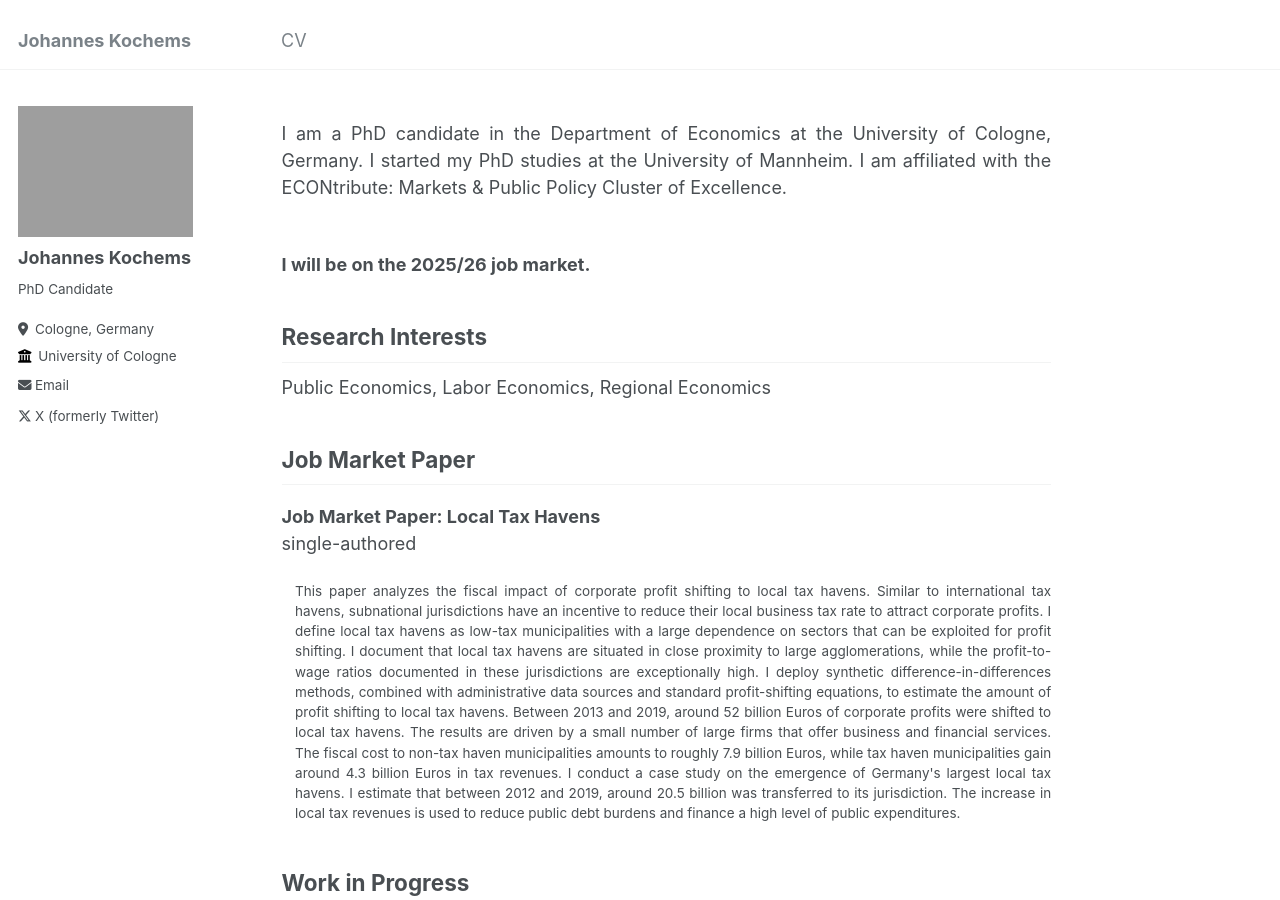
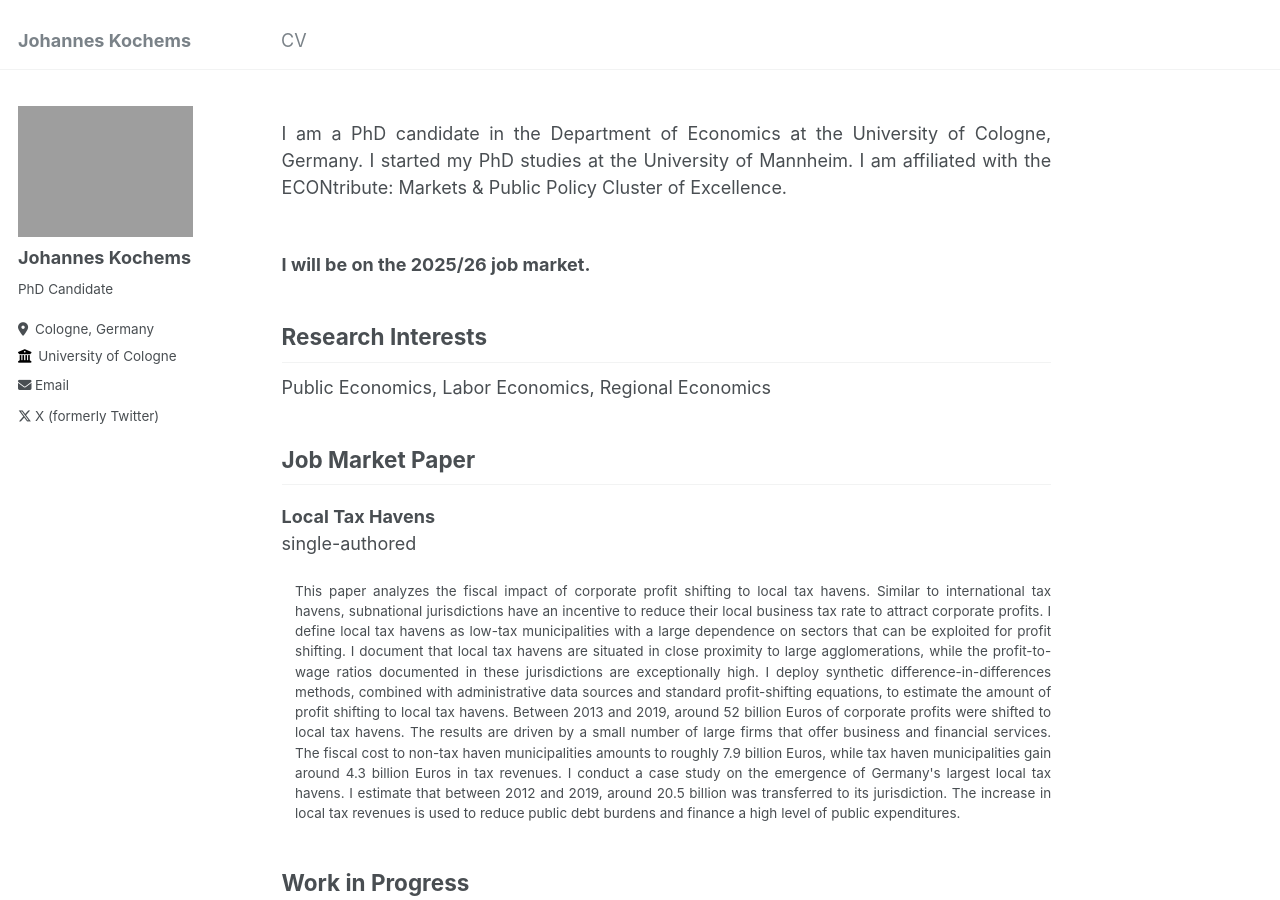
Before and after one commit to jkochems/jkochems.github.io, a Jekyll site: the page built from _pages/about.md, in a window 1280 px wide and 900 px high. Built offline with Jekyll 4.4.1, drawn with Linux system fonts in a browser that asks for light colours.

Commit message:
Updated title of paper

```diff
--- a/_pages/about.md
+++ b/_pages/about.md
@@ -22,7 +22,7 @@ Public Economics, Labor Economics, Regional Economics
 Job Market Paper
 ------
 
-<dt><strong>Job Market Paper: Local Tax Havens</strong></dt>
+<dt><strong>Local Tax Havens</strong></dt>
 single-authored <br />
 <dd><div style="text-align: justify"> This paper analyzes the fiscal impact of corporate profit shifting to local tax havens.
 Similar to international tax havens, subnational jurisdictions have an incentive to reduce their local business tax rate to attract corporate profits.
```
